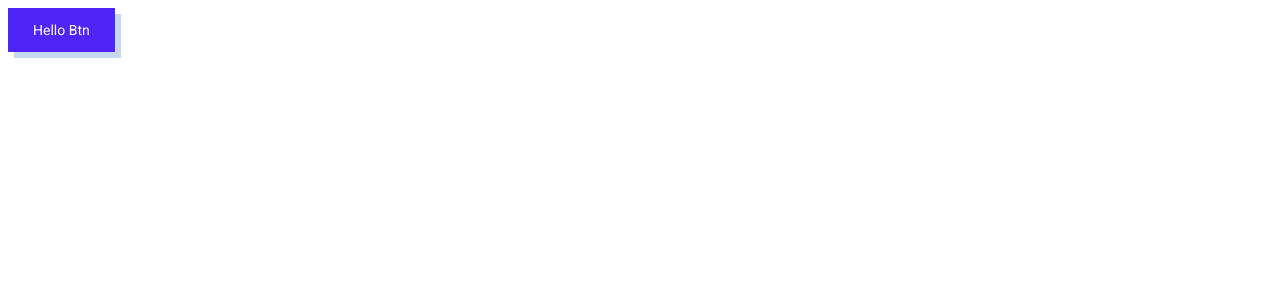
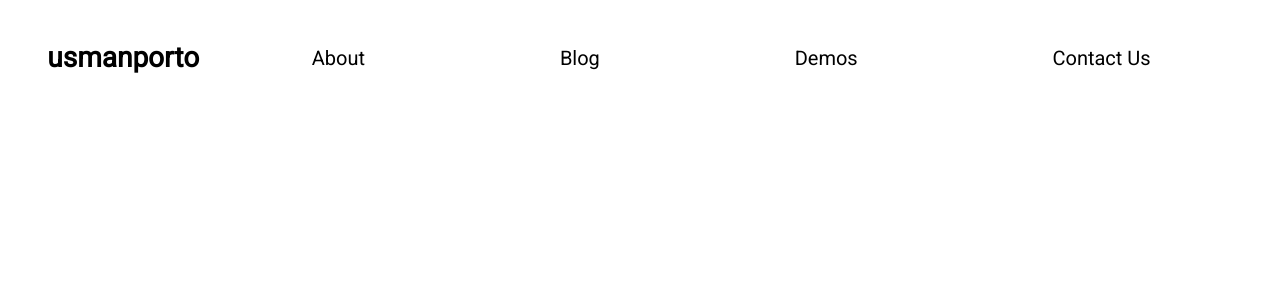
Before and after one commit to usmanwahyuhp/react-materialui, a React (Create React App) app: page / in a window 1280 px wide. Shown: the top 300 px of the page. Built offline with nearby package versions, Linux system fonts and the light colour scheme.

Commit message:
Build the navbar

```diff
--- a/src/App.js
+++ b/src/App.js
@@ -2,7 +2,7 @@
 import { createMuiTheme, ThemeProvider } from '@material-ui/core/styles'
 
 import './App.css'
-import CustomBtn from './components/CustomBtn';
+import NavBar from './components/NavBar';
 
 const theme = createMuiTheme({
     palette: {
@@ -33,7 +33,7 @@
     return (
         <div className="App">
             <ThemeProvider theme={theme}>
-                <CustomBtn txt="hello btn"/>
+                <NavBar />
             </ThemeProvider>
         </div>
     )
--- /dev/null
+++ b/src/components/NavBar.js
@@ -0,0 +1,62 @@
+import React from 'react'
+import CustomBtn from './CustomBtn'
+import {Toolbar, Typography} from '@material-ui/core'
+import {makeStyles} from "@material-ui/core/styles";
+
+const styles = makeStyles({
+    bar:{
+        paddingTop: "1.15rem",
+        backgroundColor: "#fff",
+        ['@media (max-width:780px)']: {
+           flexDirection: "column"
+          }
+    },
+    logo: {
+        width: "15%",
+        ['@media (max-width:780px)']: {
+           display: "none"
+           }
+    },
+    logoMobile:{
+        width: "100%",
+        display: "none",
+        ['@media (max-width:780px)']: {
+            display: "inline-block"
+            }
+    },
+    menuItem: {
+        cursor: "pointer",
+        flexGrow: 1,
+        "&:hover": {
+            color:  "#4f25c8"
+        },
+        ['@media (max-width:780px)']: {
+            paddingBottom: "1rem"    }
+    }
+})
+
+export default function NavBar() {
+    const classes = styles();
+    return (
+        <Toolbar position="sticky" color="rgba(0, 0, 0, 0.87)" className={classes.bar}>
+                <Typography variant="h4" className={classes.logo}>
+                   usmanporto
+                </Typography>
+                <Typography variant="h4" className={classes.logoMobile}>
+                   usman
+                </Typography>
+                <Typography variant="h6" className={classes.menuItem}>
+                   About
+                </Typography>
+                <Typography variant="h6" className={classes.menuItem}>
+                    Blog
+                </Typography>
+                <Typography variant="h6" className={classes.menuItem}>
+                    Demos
+                </Typography>
+                <Typography variant="h6" className={classes.menuItem}>
+                    Contact Us
+                </Typography>
+            </Toolbar>
+    )
+}
```
